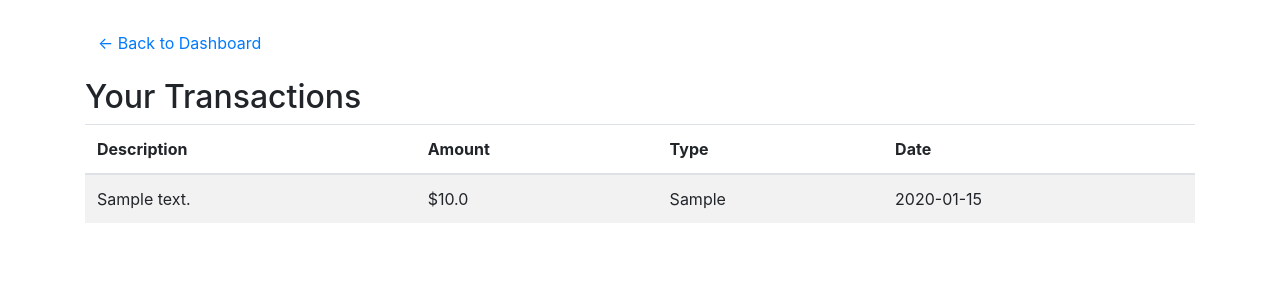
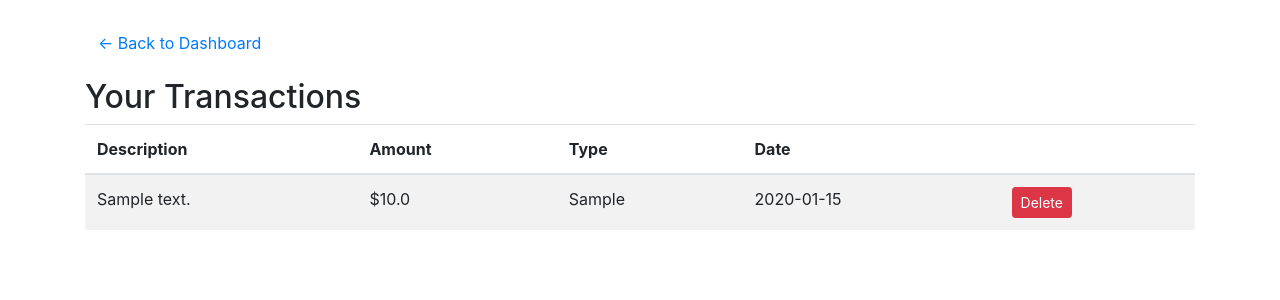
Before and after one commit to tibecvp/BudgetTracker, a Flask app: page /transactions in a window 1280 px wide. Shown: the part 82-382 px from the top of the page. Run offline with Flask 3, Linux system fonts and the light colour scheme; the visitor is signed in with stand-in values (Sample User, id 1); tables that the repository leaves empty hold one stand-in row (values such as "Sample post"); some libraries are stand-ins or nearby versions.

Commit message:
Add functionality and adjust the view for deleting a transaction

```diff
--- a/app/routes.py
+++ b/app/routes.py
@@ -83,3 +83,19 @@ def add_transaction():
 def transactions():
     transactions = Transaction.query.filter_by(user_id=session['user_id']).all()
     return render_template('transactions.html', transactions=transactions)
+
+@app.route('/delete_transaction/<int:transaction_id>', methods=['POST'])
+def delete_transaction(transaction_id):
+    if 'user_id' not in session:
+        return redirect(url_for('login'))
+
+    # Find the transaction by ID and ensure it belongs to the logged-in user
+    transaction = Transaction.query.filter_by(id=transaction_id, user_id=session['user_id']).first()
+    if transaction:
+        db.session.delete(transaction)
+        db.session.commit()
+        flash('Transaction deleted successfully!', 'success')
+    else:
+        flash('Transaction not found or not authorized to delete.', 'danger')
+
+    return redirect(url_for('transactions'))
--- a/app/templates/transactions.html
+++ b/app/templates/transactions.html
@@ -14,6 +14,7 @@
                 <th>Amount</th>
                 <th>Type</th>
                 <th>Date</th>
+                <th></th>
             </tr>
         </thead>
         <tbody>
@@ -23,6 +24,12 @@
                 <td>${{ transaction.amount }}</td>
                 <td>{{ transaction.type }}</td>
                 <td>{{ transaction.date.strftime('%Y-%m-%d') }}</td>
+                <td>
+                    <!-- Delete button -->
+                     <form method="POST" action="{{ url_for('delete_transaction', transaction_id=transaction.id) }}" style="display: inline;">
+                        <button type="submit" class="btn btn-danger btn-sm">Delete</button>
+                     </form>
+                </td>
             </tr>
             {% endfor %}
         </tbody>
```
